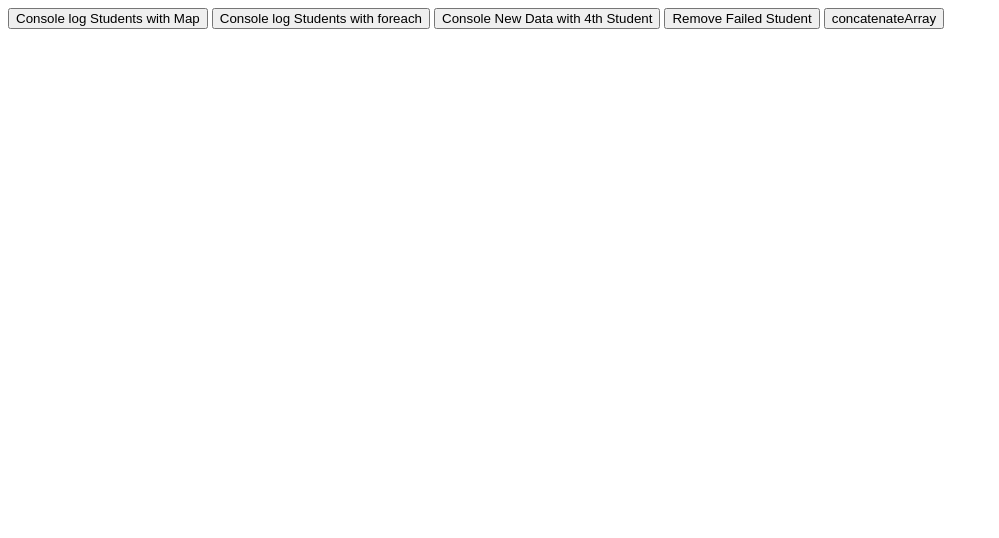
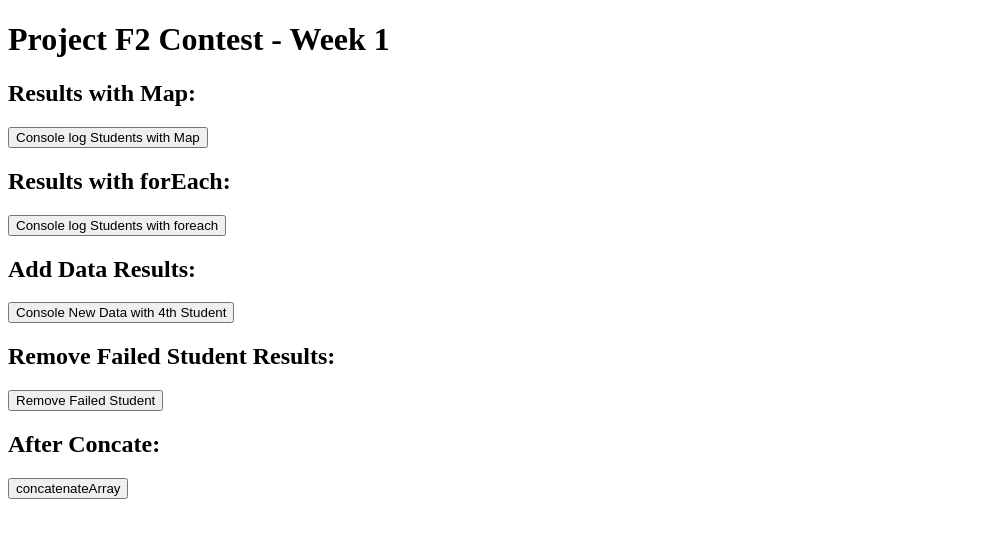
Before and after one commit to anjupatil/Students, a plain HTML site: page index.html in a window 1280 px wide. Shown: the whole page, without its empty margins (0-999 px from the left). Drawn offline with Linux system fonts and the light colour scheme.

Commit message:
Update index.html
update html 1

```diff
--- a/index.html
+++ b/index.html
@@ -9,15 +9,42 @@
     <title>Document</title>
   </head>
   <body>
+    <h1>Project F2 Contest - Week 1</h1>
+    <div id="container">
+      <div>
+        <h2>Results with Map:</h2>
+        <div id="map-result"></div>
         <button onclick="PrintStudentswithMap()">
           Console log Students with Map
         </button>
+      </div>
+
+      <div>
+        <h2>Results with forEach:</h2>
+        <div id="foreach-result"></div>
         <button onclick="PrintStudentsbyForEach()">
           Console log Students with foreach
         </button>
+      </div>
+
+      <div>
+        <h2>Add Data Results:</h2>
+        <div id="add-data-result"></div>
         <button onclick="addData()">Console New Data with 4th Student</button>
+      </div>
+
+      <div>
+        <h2>Remove Failed Student Results:</h2>
+        <div id="remove-failed-result"></div>
         <button onclick="removeFailedStudent()">Remove Failed Student</button>
+      </div>
+
+      <div>
+        <h2>After Concate:</h2>
+        <div id="concatenatedArray"></div>
         <button onclick="concatenateArray()">concatenateArray</button>
+      </div>
+    </div>
 
     <script src="./script.js"></script>
   </body>
```
Lines whose indentation alone changed are shown as unchanged.
